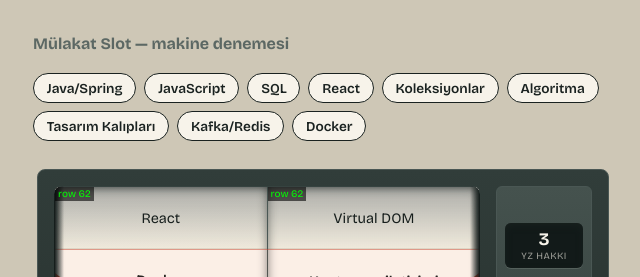
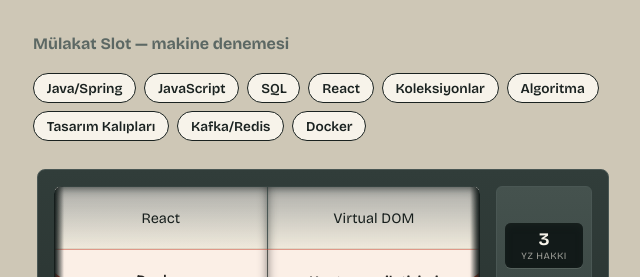
Before and after one commit to Metecode/interview-prep-slots, a React (Vite) app: page / in a window 1280 px wide. Shown: the top 277 px of the page, without its empty margins (317-957 px from the left). Built offline with nearby package versions, Linux system fonts and the light colour scheme.

Commit message:
fix: remove temporary debug code and comments from Drum and Machine components

```diff
--- a/src/components/Drum.tsx
+++ b/src/components/Drum.tsx
@@ -1,11 +1,4 @@
-import {
-  forwardRef,
-  useImperativeHandle,
-  useLayoutEffect,
-  useMemo,
-  useRef,
-  useState,
-} from "react";
+import { forwardRef, useImperativeHandle, useLayoutEffect, useMemo, useRef } from "react";
 
 import styles from "./Drum.module.css";
 
@@ -104,9 +97,6 @@ export const Drum = forwardRef<DrumHandle, DrumProps>(function Drum(
   const latest = useRef({ targetIndex, durationMs, turns, onSettle, labels });
   latest.current = { targetIndex, durationMs, turns, onSettle, labels };
 
-  // GEÇİCİ TEŞHİS: readRowHeight gerçek cihazda ne okuyor, canlıda görmek için.
-  const [debugRow, setDebugRow] = useState<number | null>(null);
-
   /**
    * Şerit yalnızca spinKey değişince yeniden kurulur. Dönüş bittikten
    * sonra yerinde bırakılır — sıfırlamak, kazananın bir kare boyunca
@@ -139,7 +129,6 @@ export const Drum = forwardRef<DrumHandle, DrumProps>(function Drum(
     if (!strip || !face) return;
 
     const row = readRowHeight(face);
-    setDebugRow(row); // GEÇİCİ TEŞHİS
     if (row === 0) return;
 
     const end = -(winnerPos - CENTER) * row;
@@ -195,22 +184,6 @@ export const Drum = forwardRef<DrumHandle, DrumProps>(function Drum(
 
   return (
     <div className={styles.window} aria-hidden="true">
-      {/* GEÇİCİ TEŞHİS: row===0 ise yüzler hâlâ DOM'da ama transform hiç
-          uygulanmıyor demektir; bu metin en azından render olduğunu kanıtlar. */}
-      <div
-        style={{
-          position: "absolute",
-          top: 0,
-          left: 0,
-          color: "#0f0",
-          fontSize: 10,
-          zIndex: 99,
-          background: "rgba(0,0,0,0.6)",
-          padding: "1px 3px",
-        }}
-      >
-        row {debugRow ?? "?"}
-      </div>
       <div ref={stripRef} className={styles.strip}>
         {items.map((label, i) => (
           <div
--- a/src/components/Machine.module.css
+++ b/src/components/Machine.module.css
@@ -12,19 +12,13 @@
   --well-shadow: color-mix(in srgb, var(--ink) 55%, transparent);
 
   width: 100%;
-  /* GEÇİCİ TEŞHİS: WebKit'te preserve-3d'li bir ata, overflow:hidden'lı
-     bir torunu (tamburun .window'u) tamamen görünmez kılıyor olabilir.
-     Kasanın 3B görünümü test için kapatıldı — tambur görünürse kanıtlanmış
-     olur, kalıcı çözüm kasanın kendi 3B'sini korurken .window'u ayrı bir
-     katmana izole etmek olacak. */
-  /* perspective: 1600px; */
-  /* -webkit-perspective: 1600px; */
-  perspective-origin: 50% 26%;
-  /*
-    Yanlardaki birkaç piksel boşluk süs değil: rotateX perspektif altında
-    kasanın öne bakan kenarını yaklaşık %0,85 büyütüyor, yani boyanan kutu
-    yerleşim kutusundan geniş. Pay olmazsa kasa kapsayıcıdan taşar.
-    Dikeydeki pay gölge için.
+  /* Kasanın perspective + preserve-3d + rotateX tilt'i bilerek yok:
+     WebKit'te preserve-3d'li bir ata, overflow:hidden'lı bir torunu
+     (tamburun .window'u) tamamen görünmez kılıyordu — gerçek cihazda
+     doğrulandı. Tambur artık hiç 3B kullanmasa da bu atanın içindeydi,
+     bu yüzden onun da düzleşmesi gerekti. Kasa artık düz görünüyor;
+     üst yüzey katlaması (::before, rotateX(90deg)) da bu yüzden
+     kenardan bakılınca görünmez bir çizgiye iniyor.
   */
   padding: 0.5rem 4px;
 }
@@ -36,11 +30,6 @@
   gap: 1rem;
   padding: 1rem;
   border-radius: 8px;
-  /* GEÇİCİ TEŞHİS: bkz. .stage'teki not — kasa düzleştirildi, üst yüzey
-     katlaması (::before) bu süre boyunca yanlış görünecek, önemli değil. */
-  /* transform-style: preserve-3d; */
-  /* -webkit-transform-style: preserve-3d; */
-  /* transform: rotateX(7deg); */
   background: linear-gradient(to bottom, var(--enamel-top), var(--enamel-bottom));
   border: 1px solid var(--rule);
 }
```
